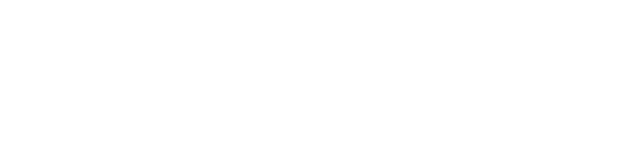
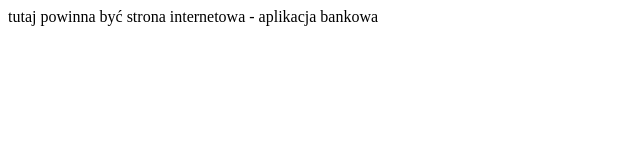
Before and after one commit to Kowal-Michal/Bank, a plain HTML site: page index.html in a window 1280 px wide. Shown: the whole page, without its empty margins (0-640 px from the left). Drawn offline with Linux system fonts and the light colour scheme.

Commit message:
little changes in html file

```diff
--- a/index.html
+++ b/index.html
@@ -4,6 +4,7 @@
     <meta charset="UTF-8">
     <title>Stronka bankowa - test</title>
 </head>
+tutaj powinna być strona internetowa - aplikacja bankowa
 <body>
 
 </body>
```
